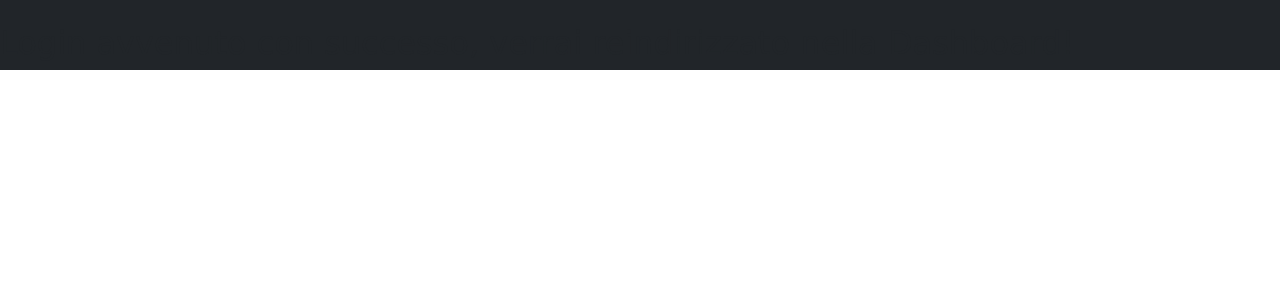
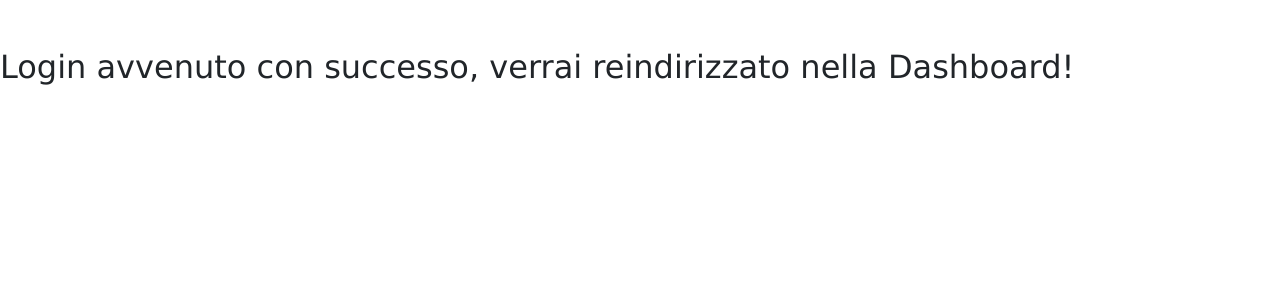
Before and after one commit to LorenzoCorda/Esame-M6, a React (Vite) app in the folder Frontend/: page /success in a window 1280 px wide. Shown: the top 300 px of the page. Built offline with nearby package versions, Linux system fonts and the light colour scheme; no server answers.

Commit message:
add success

```diff
--- a/Frontend/pages/Success.jsx
+++ b/Frontend/pages/Success.jsx
@@ -20,8 +20,8 @@ const Success = () => {
   }, [token, navigate]);
 
   return (
-    <div className="d-flex bg-dark">
-      <h2 className="d-flex justify-content-center mt-4 align-items-center">
+    <div className="d-flex">
+      <h2 className="d-flex justify-content-center mt-5 align-items-center">
         Login avvenuto con successo, verrai reindirizzato nella Dashboard!
       </h2>
     </div>
--- a/Frontend/src/components/detailsPost/DetailsPost.jsx
+++ b/Frontend/src/components/detailsPost/DetailsPost.jsx
@@ -108,7 +108,7 @@ const PostDetail = ({ post }) => {
           </button>
         </div>
         <div className="d-flex flex-column mb-4 border rounded mt-5 ms-5 me-5">
-          <img className="img-custom w-100" src={post.cover} alt="cover" />
+          <img className="img-custom mt-3 w-100" src={post.cover} alt="cover" />
           <div className="d-flex flex-column align-items-center mt-5">
             <h3 className="text-warning">
               <strong>{post.title}</strong>
```
